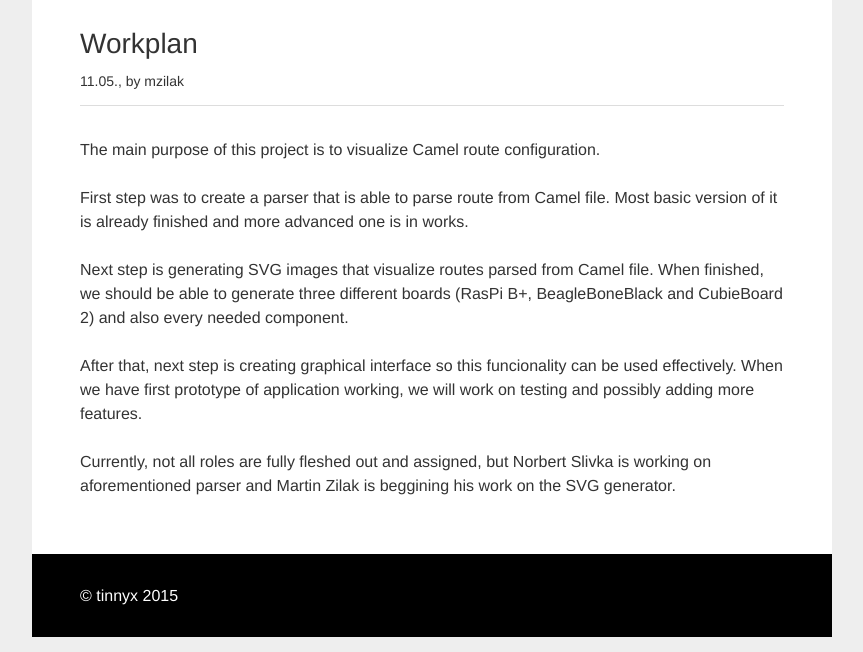
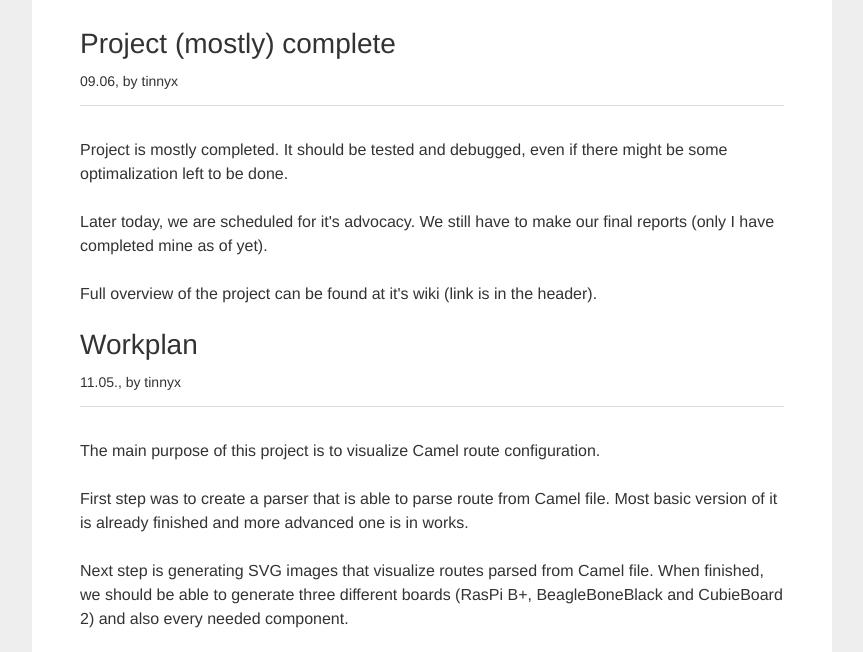
Before and after one commit to jpancik/PB138-Silverspoon, a plain HTML site: page index.html in a window 1280 px wide. Shown: the part 142-794 px from the top of the page, without its empty margins (208-1071 px from the left). Drawn offline with Linux system fonts and the light colour scheme.

Commit message:
added new post

```diff
--- a/index.html
+++ b/index.html
@@ -31,10 +31,18 @@
 			<div class="content">
 				<div class="main">
 
+					<h2>Project (mostly) complete</h2>
+					<h6>09.06, by tinnyx</h6>
+					<hr>
+
+					<p>Project is mostly completed. It should be tested and debugged, even if there might be some optimalization left to be done.</p>
+					<p>Later today, we are scheduled for it's advocacy. We still have to make our final reports (only I have completed mine as of yet).</p>
+					<p>Full overview of the project can be found at it's wiki (link is in the header).</p>
+
 
 					<!-- Heading levels -->
 					<h2>Workplan</h2>
-					<h6>11.05., by mzilak</h6>
+					<h6>11.05., by tinnyx</h6>
 					<hr>
 
 					<!-- Paragraphs -->
```
